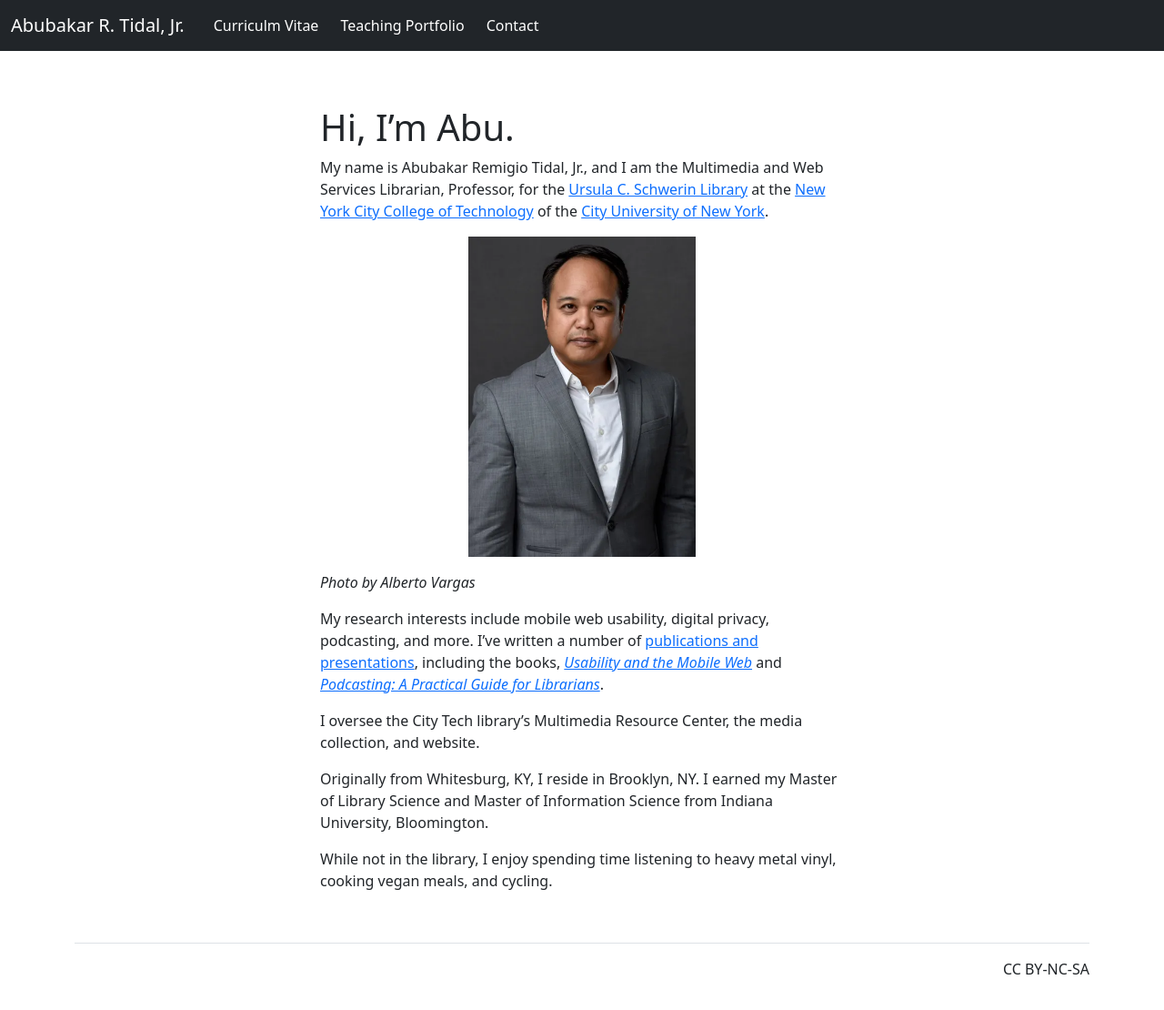
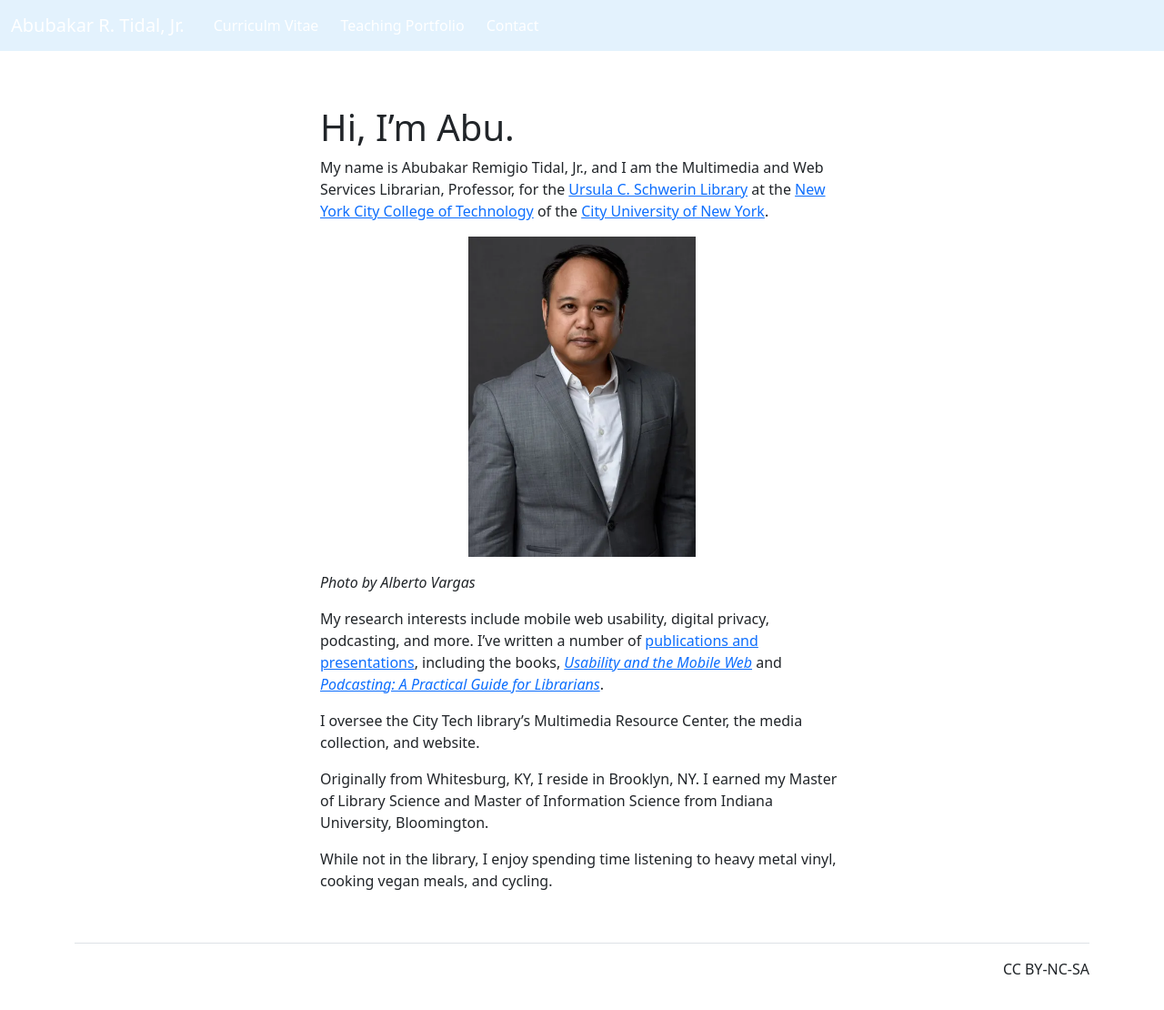
Before and after one commit to KentuckyFriedTofu/KentuckyFriedTofu.github.io, a Jekyll site: the page built from index.md, in a window 1280 px wide and 1133 px high. Shown: the top 1110 px of the window at 91% size. Built offline with Jekyll 4.4.1, drawn with Linux system fonts in a browser that asks for light colours.

Commit message:
Update nav.html

```diff
--- a/_includes/nav.html
+++ b/_includes/nav.html
@@ -1,4 +1,4 @@
-    <nav class="navbar navbar-expand-md navbar-dark fixed-top bg-dark" style="background-color: #e3f2fd;">
+    <nav class="navbar navbar-expand-md navbar-dark fixed-top" style="background-color: #e3f2fd;">
       <div class="container-fluid">
                   <button class="navbar-toggler" type="button" data-bs-toggle="collapse" data-bs-target="#menuNav" aria-controls="menuNav" aria-expanded="false" aria-label="Toggle navigation">
           <span class="navbar-toggler-icon"></span>
```
